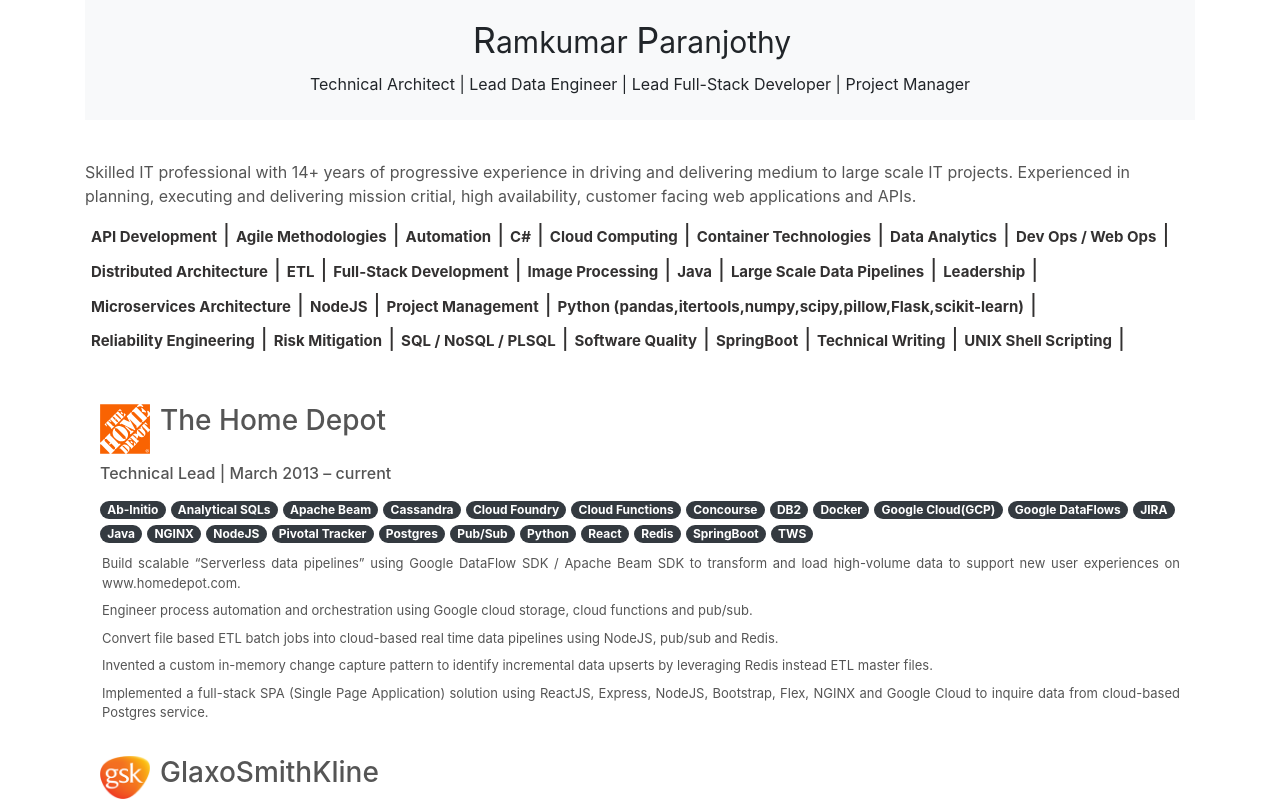
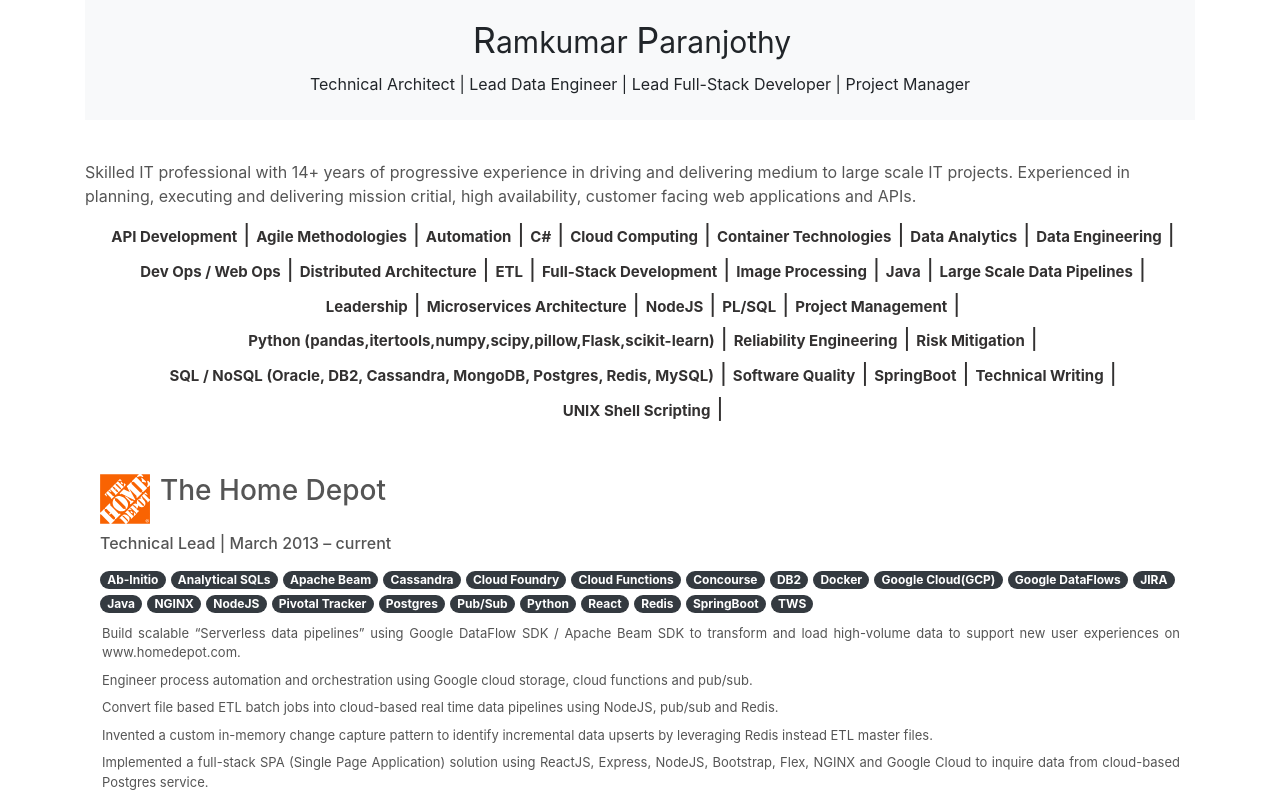
Before and after one commit to rparanjothy/profile, a React (Create React App) app: page / in a window 1280 px wide. Shown: the top 801 px of the page. Built offline with nearby package versions, Linux system fonts and the light colour scheme.

Commit message:
ux - fancy

```diff
--- a/src/components/Experience.css
+++ b/src/components/Experience.css
@@ -39,6 +39,8 @@
   /* padding-bottom: 5px; */
   /* font-stretch: extra-condensed; */
   text-align: justify;
+  /* height: 30vh; */
+  /* overflow-y: auto; */
 }
 
 img {
@@ -57,7 +59,7 @@
   flex-direction: row;
   background: rgba(255, 255, 255,.8);
   height:60px;
-  width: 1000px;
+  min-width: 1065px;
   position: absolute;
   /* position:fixed; */
 }
--- a/src/components/Highlights.css
+++ b/src/components/Highlights.css
@@ -1,11 +1,10 @@
-
-.highlight-info{
-  padding-top:5px;
-  display:flex;
+.highlight-info {
+  padding-top: 5px;
+  display: flex;
   flex-direction: row;
   flex-wrap: wrap;
-  padding-bottom:10px;
-
+  padding-bottom: 10px;
+  justify-content: center;
 }
 
 /* .skill-list{
@@ -14,7 +13,7 @@
  flex-grow: inherit
 } */
 
-.skill-item{
+.skill-item {
   font-size: small;
   color: rgb(51, 49, 49);
   font-stretch: expanded;
--- a/src/components/Highlights.js
+++ b/src/components/Highlights.js
@@ -19,7 +19,8 @@
           "C#",
           "UNIX Shell Scripting",
           "Data Analytics",
-          "SQL / NoSQL / PLSQL",
+          "SQL / NoSQL (Oracle, DB2, Cassandra, MongoDB, Postgres, Redis, MySQL) ",
+          "PL/SQL",
           "Microservices Architecture",
           "Image Processing",
           "ETL",
@@ -32,7 +33,9 @@
           "Software Quality",
           "Reliability Engineering",
           "Automation",
-          "SpringBoot"
+          "SpringBoot",
+          "Data Engineering"
+
         ]
       },
       () => console.log("skills loaded")
```
